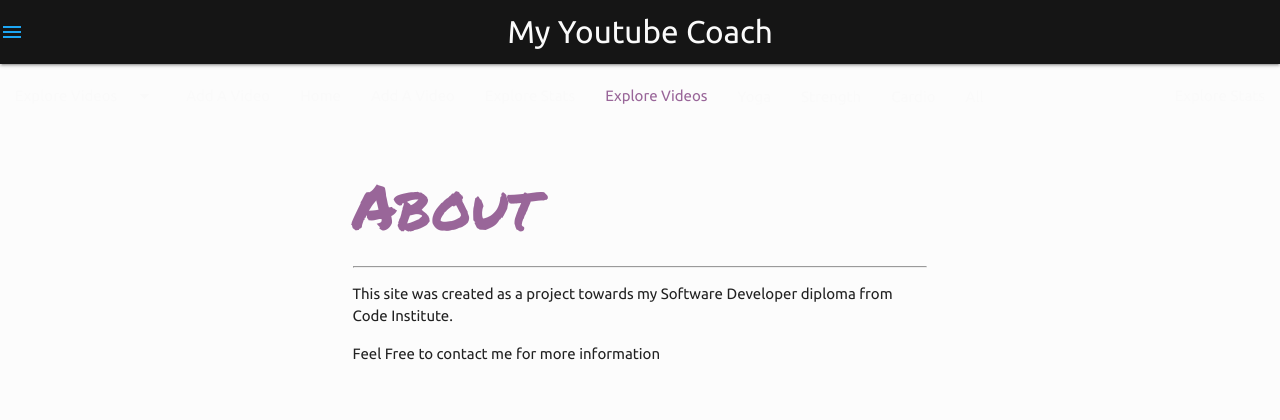
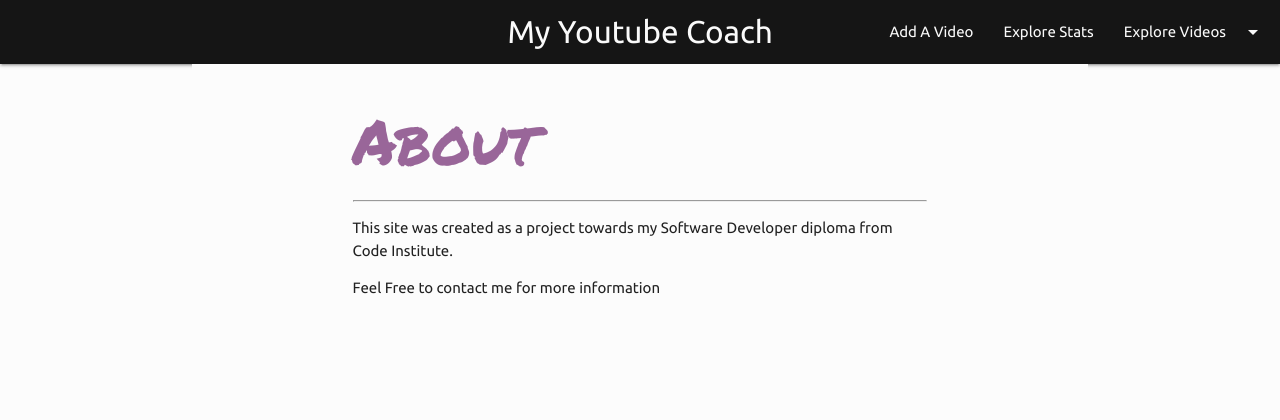
Before and after one commit to mathilde206/youtube-coach, a Flask app: page /about in a window 1280 px wide. Shown: the top 420 px of the page. Run offline with Flask 2, Linux system fonts and the light colour scheme; some libraries are stand-ins or nearby versions.

Commit message:
Fix navbar after materialize update

```diff
--- a/templates/base.html
+++ b/templates/base.html
@@ -17,19 +17,26 @@
 </head>
 <body>
 <header>
-    <nav>
+    <ul id="dropdown" class="dropdown-content">
+        <li><a href="{{ url_for('get_videos', category='yoga', page_number=1) }}">Yoga</a></li>
+        <li><a href="{{ url_for('get_videos', category='strength', page_number=1) }}">Strength</a></li>
+        <li><a href="{{ url_for('get_videos', category='cardio', page_number=1) }}">Cardio</a></li>
+        <li><a href="{{ url_for('get_videos', category='all', page_number=1) }}">All</a></li>
+    </ul>
+    <nav class="nav-extended">
         <div class="nav-wrapper">
             <a href="/" class="brand-logo center hide-on-small-and-down">My Youtube Coach</a>
             <a href="/" class="brand-logo center hide-on-med-and-up">My YTC</a>
-            <a href="#" data-activates="mobile" class="button-collapse"><i class="material-icons">menu</i></a>
-            <ul id="nav-mobile" class="left hide-on-med-and-down">
-                <li><a class="dropdown-button" href="#!" data-activates="dropdown">Explore Videos<i class="material-icons right">arrow_drop_down</i></a></li>
+            <a href="#" data-target="mobile-demo" class="sidenav-trigger"><i class="material-icons">menu</i></a>
+            <ul id="nav-mobile" class="right hide-on-med-and-down">
                 <li><a href="{{ url_for('add_video') }}">Add A Video</a></li>
+                <li><a href="{{ url_for('get_stats') }}">Explore Stats</a></li>
+                <li><a class="dropdown-trigger" data-target="dropdown">Explore Videos<i class="material-icons right">arrow_drop_down</i></a></li>
             </ul>
-            <ul id="nav-mobile" class="right hide-on-med-and-down">
-                <li><a href="{{ url_for('get_stats') }}">Explore Stats</a></li>
-            </ul>
-            <ul class="side-nav" id="mobile">
+        </div>
+    </nav>
+
+    <ul class="sidenav" id="mobile-demo">
         <li><a href="/">Home</a></li>
         <li><a href="{{ url_for('add_video') }}">Add A Video</a></li>
         <li><a href="{{ url_for('get_stats') }}">Explore Stats</a></li>
@@ -41,15 +48,6 @@
         <li><a class="waves-effect" href="{{ url_for('get_videos', category='strength', page_number=1) }}">Strength</a></li>
         <li><a class="waves-effect" href="{{ url_for('get_videos', category='cardio', page_number=1) }}">Cardio</a></li>
         <li><a class="waves-effect" href="{{ url_for('get_videos', category='all', page_number=1) }}">All</a></li>
-            </ul>
-        </div>
-    </nav>
-
-    <ul id="dropdown" class="dropdown-content">
-        <li><a href="{{ url_for('get_videos', category='yoga', page_number=1) }}">Yoga</a></li>
-        <li><a href="{{ url_for('get_videos', category='strength', page_number=1) }}">Strength</a></li>
-        <li><a href="{{ url_for('get_videos', category='cardio', page_number=1) }}">Cardio</a></li>
-        <li><a href="{{ url_for('get_videos', category='all', page_number=1) }}">All</a></li>
     </ul>
 
 </header>
@@ -98,9 +96,9 @@
 <script>
 
     $(document).ready(function () {
-        $('select').material_select();
-        $('.button-collapse').sideNav();
-        $('.dropdown-button').dropdown();
+        $('select').formSelect();
+        $('.sidenav').sidenav();
+        $(".dropdown-trigger").dropdown();
         $('.collapsible').collapsible({
             accordion: true
         });
```
Lines whose indentation alone changed are shown as unchanged.
